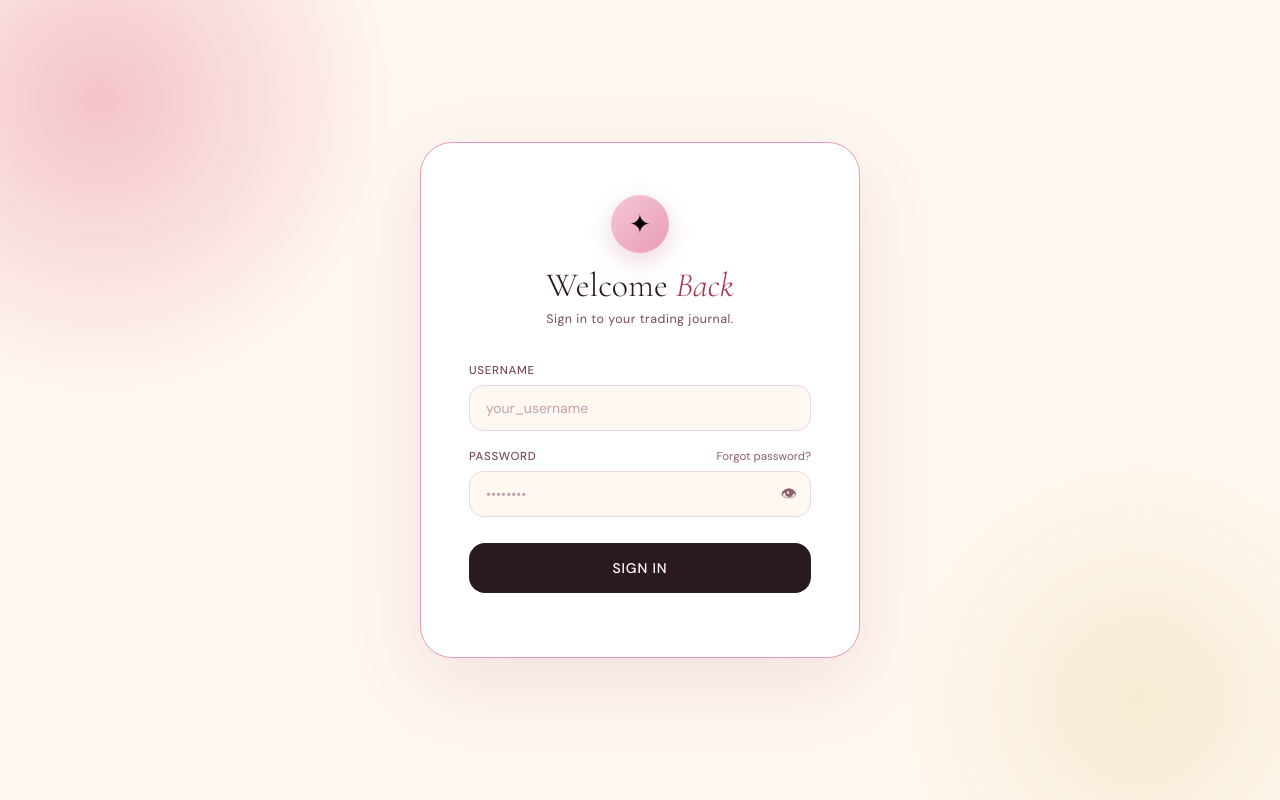
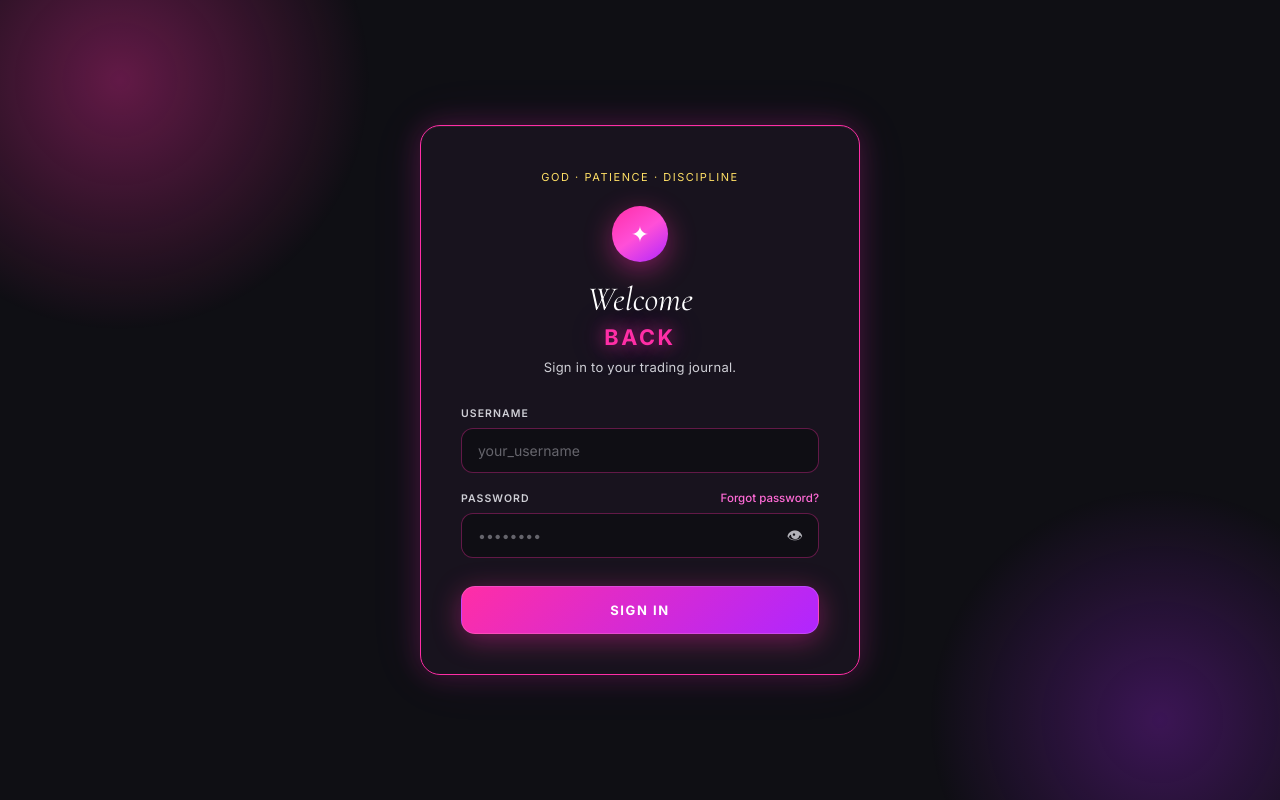
Before and after one commit to zaryaaab/tradejournal, a Django app: page /login/ in a window 1280 px wide. Run offline with Django 5.2, Linux system fonts and the light colour scheme.

Commit message:
Update the design of the login page

```diff
--- a/journal/templates/login.html
+++ b/journal/templates/login.html
@@ -6,291 +6,304 @@
     <title>Sign In — Dana's Trading Journal</title>
     <link rel="preconnect" href="https://fonts.googleapis.com">
     <link rel="preconnect" href="https://fonts.gstatic.com" crossorigin>
-    <link href="https://fonts.googleapis.com/css2?family=Cormorant+Garamond:ital,wght@0,300;0,400;0,600;1,300;1,400&family=DM+Sans:wght@300;400;500&display=swap" rel="stylesheet">
+    <link href="https://fonts.googleapis.com/css2?family=Cormorant+Garamond:ital,wght@0,400;0,600;1,400;1,600&family=Inter:wght@400;500;600;700&display=swap" rel="stylesheet">
     <style>
         *, *::before, *::after { margin: 0; padding: 0; box-sizing: border-box; }
 
         :root {
-            --rose:        #A8324F;
-            --rose-light:  #E89BB5;
-            --rose-pale:   #F5C8D6;
-            --rose-bg:     #FBE8EE;
-            --cream:       #FEF8F0;
-            --gold-pale:   #F0DFB8;
-            --ink:         #2A1A1F;
-            --ink-mid:     #7A4A5C;
-            --ink-soft:    #8C6070;
+            --neon-bg: #0f0f14;
+            --neon-accent: #ff2ea6;
+            --neon-accent-soft: #ff6bd6;
+            --neon-purple: #b026ff;
+            --neon-inner: #1a1520;
+            --neon-text: #ffffff;
+            --neon-text-secondary: #cfcfd6;
+            --neon-tagline: #ffe066;
+            --font-sans: 'Inter', system-ui, sans-serif;
+            --font-serif: 'Cormorant Garamond', Georgia, serif;
         }
 
         body {
-            font-family: 'DM Sans', sans-serif;
-            background: var(--cream);
+            font-family: var(--font-sans);
+            background: var(--neon-bg);
             min-height: 100vh;
             display: flex;
             align-items: center;
             justify-content: center;
             padding: 24px;
-            overflow: hidden;
+            overflow-x: hidden;
+            color: var(--neon-text);
         }
 
-        /* ── Background orbs ─────────────────────────────────────── */
         body::before {
             content: '';
             position: fixed;
-            width: 640px; height: 640px;
-            top: -220px; left: -220px;
+            width: 520px;
+            height: 520px;
+            top: -180px;
+            left: -140px;
             border-radius: 50%;
-            background: radial-gradient(circle, #E8839A 0%, transparent 65%);
-            opacity: 0.45;
+            background: radial-gradient(circle, rgba(255, 46, 166, 0.35) 0%, transparent 68%);
             pointer-events: none;
         }
+
         body::after {
             content: '';
             position: fixed;
-            width: 520px; height: 520px;
-            bottom: -160px; right: -120px;
+            width: 480px;
+            height: 480px;
+            bottom: -160px;
+            right: -120px;
             border-radius: 50%;
-            background: radial-gradient(circle, var(--gold-pale) 0%, transparent 65%);
-            opacity: 0.55;
+            background: radial-gradient(circle, rgba(176, 38, 255, 0.28) 0%, transparent 68%);
             pointer-events: none;
         }
 
-        /* ── Card ────────────────────────────────────────────────── */
-        .card {
-            background: white;
-            border-radius: 32px;
-            padding: 52px 48px 44px;
+        .login-shell {
+            position: relative;
+            z-index: 1;
             width: 100%;
             max-width: 440px;
-            border: 1px solid var(--rose-light);
-            box-shadow: 0 24px 80px rgba(168,50,79,0.12);
-            position: relative;
-            z-index: 1;
-            animation: rise 0.6s cubic-bezier(0.22,1,0.36,1) both;
+            animation: loginRise 0.55s cubic-bezier(0.22, 1, 0.36, 1) both;
         }
 
-        @keyframes rise {
-            from { opacity: 0; transform: translateY(28px); }
-            to   { opacity: 1; transform: translateY(0); }
+        @keyframes loginRise {
+            from { opacity: 0; transform: translateY(20px); }
+            to { opacity: 1; transform: translateY(0); }
         }
 
-        /* ── Brand ───────────────────────────────────────────────── */
+        .login-card {
+            background: rgba(26, 21, 32, 0.85);
+            border-radius: 20px;
+            padding: 44px 40px 40px;
+            border: 1px solid var(--neon-accent);
+            box-shadow:
+                0 0 28px rgba(255, 46, 166, 0.22),
+                0 0 56px rgba(176, 38, 255, 0.08),
+                inset 0 1px 0 rgba(255, 255, 255, 0.06);
+            backdrop-filter: blur(12px);
+        }
+
+        .login-tagline {
+            text-align: center;
+            font-size: 11px;
+            letter-spacing: 0.14em;
+            text-transform: uppercase;
+            color: var(--neon-tagline);
+            margin-bottom: 22px;
+        }
+
         .brand {
             text-align: center;
-            margin-bottom: 36px;
+            margin-bottom: 32px;
         }
+
         .brand-icon {
-            width: 58px; height: 58px;
-            background: linear-gradient(135deg, var(--rose-pale), var(--rose-light));
+            width: 56px;
+            height: 56px;
+            margin: 0 auto 18px;
             border-radius: 50%;
+            background: linear-gradient(145deg, #ff2ea6 0%, #ff4fd8 50%, #b026ff 100%);
             display: flex;
             align-items: center;
             justify-content: center;
-            margin: 0 auto 16px;
-            font-size: 26px;
-            box-shadow: 0 8px 24px rgba(168,50,79,0.2);
-        }
-        .brand h1 {
-            font-family: 'Cormorant Garamond', serif;
-            font-size: 34px;
-            font-weight: 300;
-            color: var(--ink);
-            line-height: 1;
-        }
-        .brand h1 em {
-            font-style: italic;
-            color: var(--rose);
-        }
-        .brand p {
-            font-size: 12.5px;
-            color: var(--ink-mid);
-            margin-top: 8px;
-            letter-spacing: 0.04em;
+            font-size: 22px;
+            color: #fff;
+            box-shadow: 0 8px 28px rgba(255, 46, 166, 0.45);
         }
 
-        /* ── Alert messages ──────────────────────────────────────── */
+        .brand h1 {
+            font-family: var(--font-serif);
+            font-size: clamp(1.75rem, 4vw, 2.125rem);
+            font-weight: 400;
+            line-height: 1.15;
+            color: #fff;
+        }
+
+        .brand h1 .brand-script {
+            font-style: italic;
+            font-weight: 400;
+        }
+
+        .brand h1 .brand-neon {
+            display: block;
+            margin-top: 6px;
+            font-family: var(--font-sans);
+            font-size: clamp(1.1rem, 2.8vw, 1.35rem);
+            font-weight: 700;
+            letter-spacing: 0.12em;
+            text-transform: uppercase;
+            color: var(--neon-accent);
+            text-shadow:
+                0 0 18px rgba(255, 46, 166, 0.75),
+                0 0 36px rgba(176, 38, 255, 0.35);
+        }
+
+        .brand p {
+            font-size: 13px;
+            color: var(--neon-text-secondary);
+            margin-top: 10px;
+            letter-spacing: 0.02em;
+        }
+
         .alert {
-            background: #FDE8ED;
-            border: 1px solid var(--rose-light);
+            background: rgba(179, 0, 0, 0.18);
+            border: 1px solid rgba(255, 46, 166, 0.45);
             border-radius: 12px;
             padding: 12px 16px;
             font-size: 13px;
-            color: var(--rose);
-            margin-bottom: 24px;
+            color: #ffb8c4;
+            margin-bottom: 22px;
             display: flex;
-            align-items: center;
-            gap: 8px;
+            align-items: flex-start;
+            gap: 10px;
         }
-        .alert-icon { font-size: 15px; flex-shrink: 0; }
 
-        /* ── Form ────────────────────────────────────────────────── */
+        .alert-icon {
+            flex-shrink: 0;
+            margin-top: 1px;
+        }
+
         .field {
             margin-bottom: 18px;
         }
+
         .field label {
             display: block;
-            font-size: 11.5px;
-            font-weight: 500;
-            color: var(--ink-mid);
-            letter-spacing: 0.06em;
+            font-size: 10.5px;
+            font-weight: 600;
+            color: var(--neon-text-secondary);
+            letter-spacing: 0.1em;
             text-transform: uppercase;
-            margin-bottom: 7px;
+            margin-bottom: 8px;
         }
+
         .field input {
             width: 100%;
             padding: 13px 16px;
-            border: 1.5px solid #EDD8E0;
-            border-radius: 14px;
-            font-family: 'DM Sans', sans-serif;
+            border: 1px solid rgba(255, 46, 166, 0.35);
+            border-radius: 12px;
+            font-family: var(--font-sans);
             font-size: 14px;
-            color: var(--ink);
-            background: var(--cream);
+            color: var(--neon-text);
+            background: rgba(15, 15, 20, 0.9);
             transition: border-color 0.2s, box-shadow 0.2s;
             outline: none;
         }
-        .field input::placeholder { color: #C4A0AD; }
-        .field input:focus {
-            border-color: var(--rose-light);
-            box-shadow: 0 0 0 3px rgba(232,155,181,0.2);
-            background: white;
+
+        .field input::placeholder {
+            color: rgba(207, 207, 214, 0.45);
         }
 
-        /* ── Password wrapper (with show/hide) ───────────────────── */
+        .field input:focus {
+            border-color: var(--neon-accent);
+            box-shadow:
+                0 0 0 3px rgba(255, 46, 166, 0.2),
+                0 0 20px rgba(255, 46, 166, 0.15);
+        }
+
         .pw-wrap {
             position: relative;
         }
-        .pw-wrap input { padding-right: 44px; }
+
+        .pw-wrap input {
+            padding-right: 48px;
+        }
+
         .pw-toggle {
             position: absolute;
-            right: 14px;
+            right: 12px;
             top: 50%;
             transform: translateY(-50%);
             background: none;
             border: none;
             cursor: pointer;
             font-size: 16px;
-            color: var(--ink-soft);
-            padding: 0;
+            color: var(--neon-text-secondary);
+            padding: 4px;
             line-height: 1;
-            transition: color 0.2s;
+            opacity: 0.85;
+            transition: color 0.2s, opacity 0.2s;
         }
-        .pw-toggle:hover { color: var(--rose); }
 
-        /* ── Forgot link ─────────────────────────────────────────── */
+        .pw-toggle:hover {
+            color: var(--neon-accent-soft);
+            opacity: 1;
+        }
+
         .field-row {
             display: flex;
             justify-content: space-between;
             align-items: center;
-            margin-bottom: 7px;
+            margin-bottom: 8px;
         }
+
         .field-row label {
             margin-bottom: 0;
         }
+
         .forgot {
             font-size: 11.5px;
-            color: var(--ink-soft);
+            color: var(--neon-accent-soft);
             text-decoration: none;
+            font-weight: 500;
             transition: color 0.2s;
         }
-        .forgot:hover { color: var(--rose); }
 
-        /* ── Submit ──────────────────────────────────────────────── */
+        .forgot:hover {
+            color: var(--neon-accent);
+        }
+
         .submit-btn {
             width: 100%;
-            background: var(--ink);
-            color: white;
+            margin-top: 10px;
+            margin-bottom: 0;
+            padding: 15px 20px;
             border: none;
-            padding: 16px;
-            border-radius: 16px;
-            font-family: 'DM Sans', sans-serif;
-            font-size: 14px;
-            font-weight: 500;
-            letter-spacing: 0.06em;
+            border-radius: 14px;
+            font-family: var(--font-sans);
+            font-size: 13px;
+            font-weight: 700;
+            letter-spacing: 0.12em;
+            text-transform: uppercase;
+            color: #fff;
             cursor: pointer;
-            transition: all 0.3s;
-            margin-top: 8px;
-            margin-bottom: 20px;
-        }
-        .submit-btn:hover {
-            background: var(--rose);
-            transform: translateY(-2px);
-            box-shadow: 0 8px 24px rgba(168,50,79,0.3);
-        }
-        .submit-btn:active { transform: translateY(0); }
-
-        /* ── Divider ─────────────────────────────────────────────── */
-        .divider {
-            display: flex;
-            align-items: center;
-            gap: 12px;
-            margin-bottom: 20px;
-        }
-        .divider span {
-            font-size: 11px;
-            color: #C4A0AD;
-            letter-spacing: 0.04em;
-            white-space: nowrap;
-        }
-        .divider::before, .divider::after {
-            content: '';
-            flex: 1;
-            height: 1px;
-            background: #EDD8E0;
+            background: linear-gradient(135deg, #ff2ea6, #b026ff);
+            border: 1px solid rgba(255, 255, 255, 0.15);
+            box-shadow: 0 6px 28px rgba(255, 46, 166, 0.4);
+            transition: transform 0.2s, box-shadow 0.2s, filter 0.2s;
         }
 
-        /* ── Footer link ─────────────────────────────────────────── */
-        .footer-link {
-            text-align: center;
-            font-size: 13px;
-            color: var(--ink-soft);
+        .submit-btn:hover {
+            filter: brightness(1.08);
+            transform: translateY(-2px);
+            box-shadow: 0 10px 36px rgba(255, 46, 166, 0.5);
         }
-        .footer-link a {
-            color: var(--rose);
-            text-decoration: none;
-            font-weight: 500;
-            transition: opacity 0.2s;
-        }
-        .footer-link a:hover { opacity: 0.75; }
 
-        /* ── Role badge row ──────────────────────────────────────── */
-        .role-pills {
-            display: flex;
-            gap: 10px;
-            margin-bottom: 22px;
-        }
-        .role-pill {
-            flex: 1;
-            text-align: center;
-            padding: 10px 12px;
-            background: var(--cream);
-            border: 1.5px solid #EDD8E0;
-            border-radius: 12px;
-            font-size: 12px;
-            color: var(--ink-soft);
-            cursor: default;
-        }
-        .role-pill strong {
-            display: block;
-            font-size: 13px;
-            color: var(--ink);
-            margin-bottom: 2px;
+        .submit-btn:active {
+            transform: translateY(0);
         }
     </style>
 </head>
 
 <body>
-    <div class="card">
+    <div class="login-shell">
+        <div class="login-card">
+            <p class="login-tagline">God · Patience · Discipline</p>
 
             <div class="brand">
-            <div class="brand-icon">✦</div>
-            <h1>Welcome <em>Back</em></h1>
+                <div class="brand-icon" aria-hidden="true">✦</div>
+                <h1>
+                    <span class="brand-script">Welcome</span>
+                    <span class="brand-neon">Back</span>
+                </h1>
                 <p>Sign in to your trading journal.</p>
             </div>
 
             {% if messages %}
                 {% for message in messages %}
-                <div class="alert">
-                    <span class="alert-icon">⚠</span>
+                    <div class="alert" role="alert">
+                        <span class="alert-icon" aria-hidden="true">⚠</span>
                         {{ message }}
                     </div>
                 {% endfor %}
@@ -330,14 +343,9 @@
                     </div>
                 </div>
 
-            <button type="submit" class="submit-btn">SIGN IN</button>
+                <button type="submit" class="submit-btn">Sign in</button>
             </form>
-
-
-
-
-
-
+        </div>
     </div>
 
     <script>
```
Lines whose indentation alone changed are shown as unchanged.
